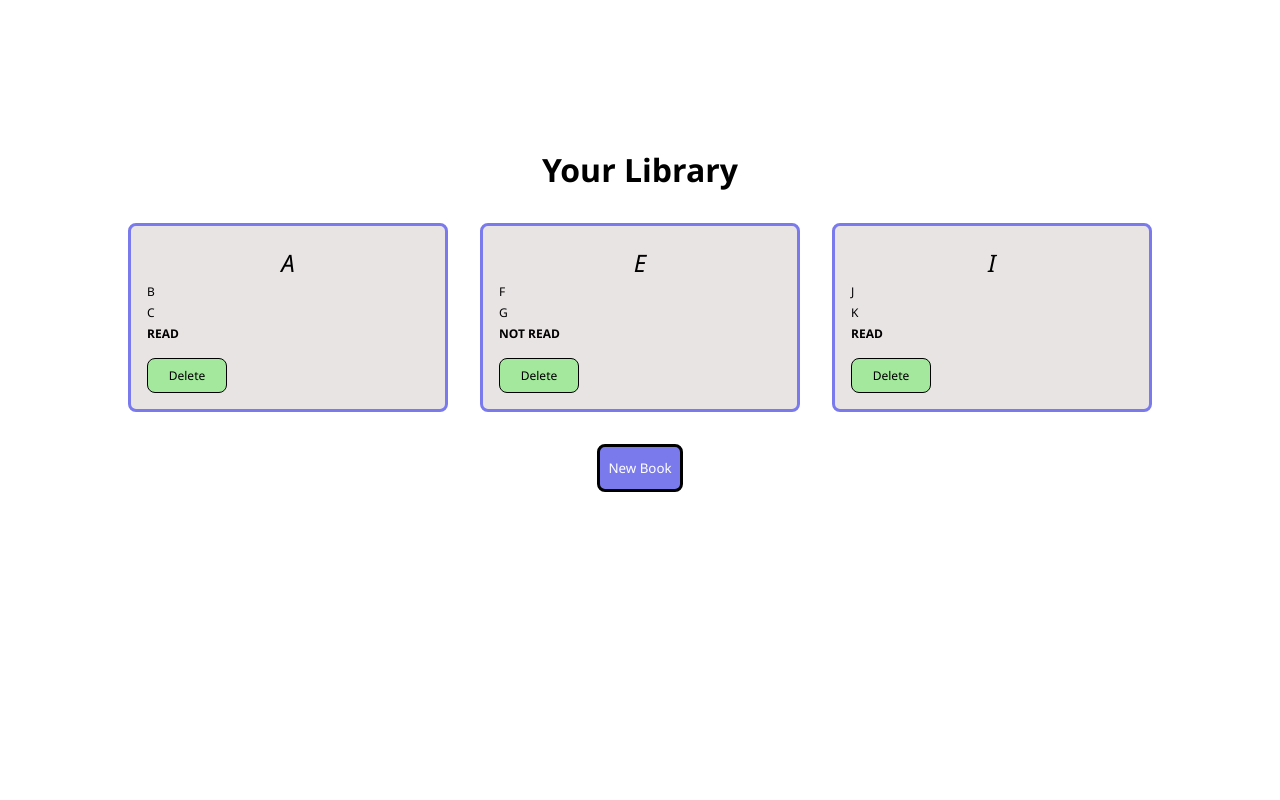
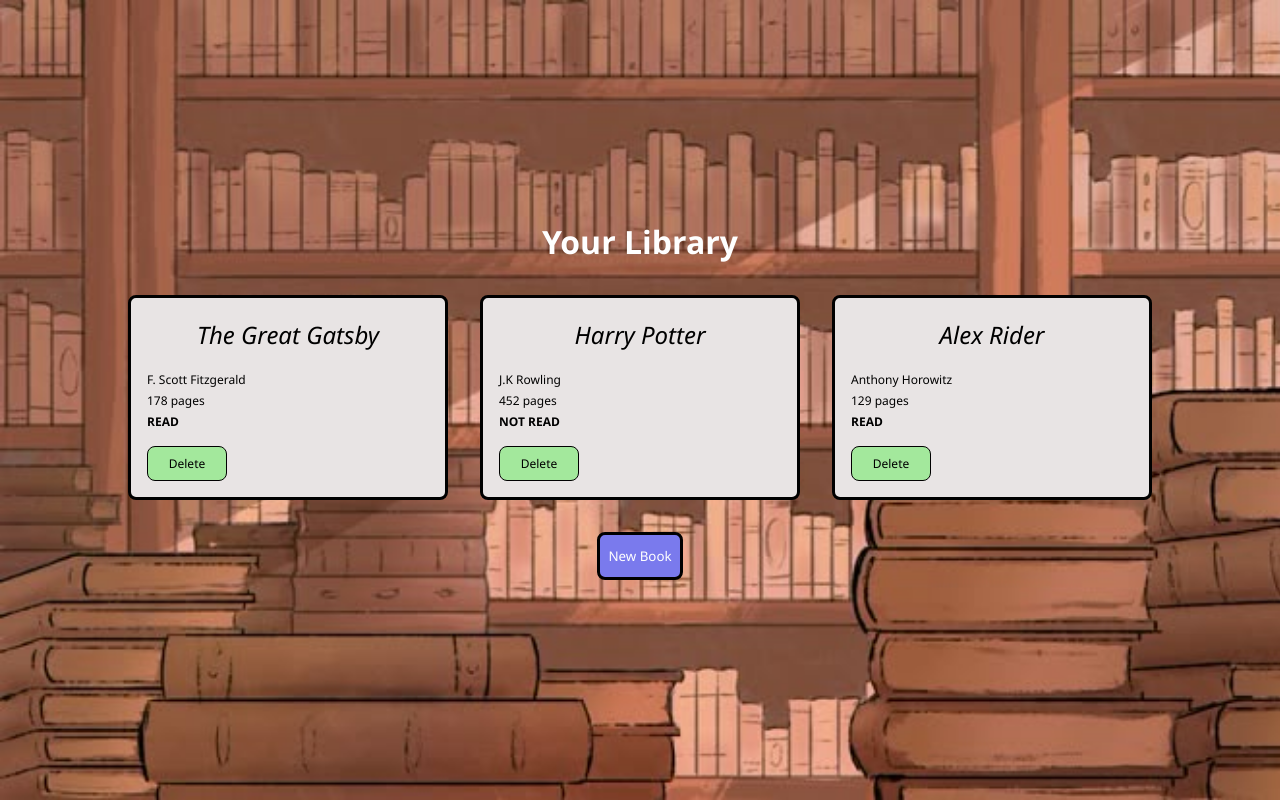
Before and after one commit to ruinabeshima/Object-Library, a plain HTML site: page index.html in a window 1280 px wide. Drawn offline with Linux system fonts and the light colour scheme.

Commit message:
Finishing updates

```diff
--- a/script.js
+++ b/script.js
@@ -42,7 +42,7 @@ function BookDisplay(){
 
     // Add pages
     const bookPages = document.createElement("p")
-    bookPages.textContent = book.pages
+    bookPages.textContent = book.pages + " pages"
     bookPages.classList.add("book-pages")
     newDiv.appendChild(bookPages)
 
@@ -139,9 +139,9 @@ const bookSubmit = document.getElementById("form-submit")
 
 
 
-AddBookToLibrary("A", "B", "C", true)
-AddBookToLibrary("E", "F", "G", false)
-AddBookToLibrary("I", "J", "K", true)
+AddBookToLibrary("The Great Gatsby", "F. Scott Fitzgerald", "178", true)
+AddBookToLibrary("Harry Potter", "J.K Rowling", "452", false)
+AddBookToLibrary("Alex Rider", "Anthony Horowitz", "129", true)
 BookDisplay()
 ShowModal()
 DeleteBook()
--- a/styles.css
+++ b/styles.css
@@ -12,11 +12,14 @@ body {
   flex-direction: column;
   justify-content: center;
   align-items: center;
+  background: url(resources/library.jpg);
+  background-repeat: no-repeat;
+  background-size: cover;
 }
 
 #page-title {
-  margin-top: -10rem;
   margin-bottom: 2rem;
+  color: white;
 }
 
 #library-container {
@@ -24,6 +27,7 @@ body {
   height: 80%;
   display: grid;
   grid-template-columns: repeat(auto-fill, minmax(300px, 1fr));
+  grid-template-rows: repeat(auto-fill, minmax(200px, 1fr));
   gap: 2rem;
   margin-bottom: 1rem;
 }
@@ -38,7 +42,7 @@ body {
   border-radius: 0.5rem;
   padding: 1rem;
   background-color: rgb(232, 228, 228);
-  border: 3px solid rgb(122, 122, 237);
+  border: 3px solid black;
 }
 
 .book-container > p {
@@ -49,6 +53,7 @@ body {
   font-size: 1.5rem;
   font-style: italic;
   text-align: center;
+  margin-bottom: 1rem;
 }
 
 .book-read-or-not {
@@ -98,7 +103,6 @@ body {
   left: 0;
   width: 100%;
   height: 100%;
-  background-color: grey;
 }
 
 #modal-content {
```
Also changed, not shown: resources/library.jpg (added).
